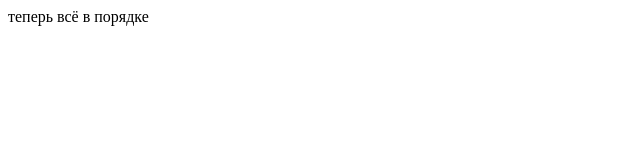
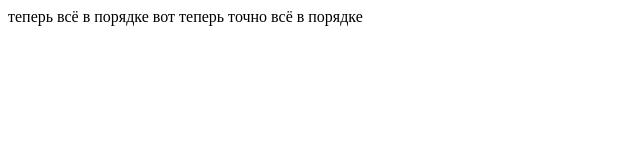
Before and after one commit to badcocf/Project-P, a plain HTML site: page index.html in a window 1280 px wide. Shown: the whole page, without its empty margins (0-640 px from the left). Drawn offline with Linux system fonts and the light colour scheme.

Commit message:
added new text

```diff
--- a/index.html
+++ b/index.html
@@ -7,6 +7,7 @@
 
 <body>
 теперь всё в порядке
+вот теперь точно всё в порядке
  </body>
 
 </html>
```
